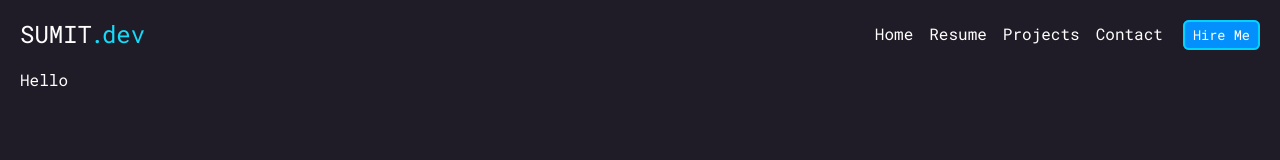
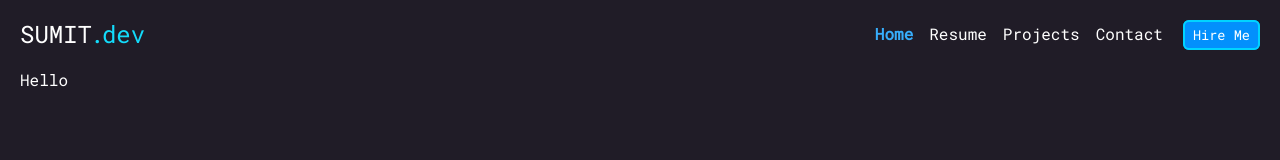
Before and after one commit to sumit-dey-69/portfolio, a Next.js app: page / in a window 1280 px wide. Shown: the top 160 px of the page. Built offline with nearby package versions, Linux system fonts and the light colour scheme; a web font is replaced by a local one.

Commit message:
feat: enhance navbar components with active link styling and semantic HTML

```diff
--- a/src/components/navbar/navbar-actions.tsx
+++ b/src/components/navbar/navbar-actions.tsx
@@ -1,5 +1,7 @@
+"use client"
 import { cn } from "@/utils/cn";
 import Link from "next/link";
+import { usePathname } from "next/navigation";
 
 type Props = {
   className?: string;
@@ -12,16 +14,17 @@ const pages = [
   { name: "contact", path: "/contact" },
 ];
 
-const NavbarActions = ({ className }: Props) => {
+function NavbarActions({ className }: Props) {
+  const pathname = usePathname();
   return (
     <div className={cn("space-x-4 *:hover:text-primary-500", className)}>
       {pages.map((page) => (
-        <Link key={page.name} href={page.path}>
+        <Link key={page.name} href={page.path} className={`${pathname === page.path && "text-primary-400 font-bold"}`}>
           {page.name.charAt(0).toUpperCase() + page.name.slice(1)}
         </Link>
       ))}
     </div>
   );
-};
+}
 
 export default NavbarActions;
--- a/src/components/navbar/navbar-hamburger.tsx
+++ b/src/components/navbar/navbar-hamburger.tsx
@@ -8,10 +8,10 @@ type Props = PropsWithChildren<{
   className?: string;
 }>;
 
-const NavbarHamburger = ({ className, children }: Props) => {
+function NavbarHamburger({ className, children }: Props) {
   const [isOpen, setIsOpen] = useState(false);
   return (
-    <div
+    <aside
       className={cn(
         "min-md:hidden flex flex-col absolute right-0 top-0 h-full",
         isOpen &&
@@ -26,9 +26,9 @@ const NavbarHamburger = ({ className, children }: Props) => {
       >
         {isOpen ? <RxCross2 className="text-[1.5em]" /> : <GiHamburgerMenu className="text-[1.5em]" />}
       </button>
-      {isOpen && <>{children}</>}
-    </div>
+      {isOpen && <div className="text-center">{children}</div>}
+    </aside>
   );
-};
+}
 
 export default NavbarHamburger;
```
